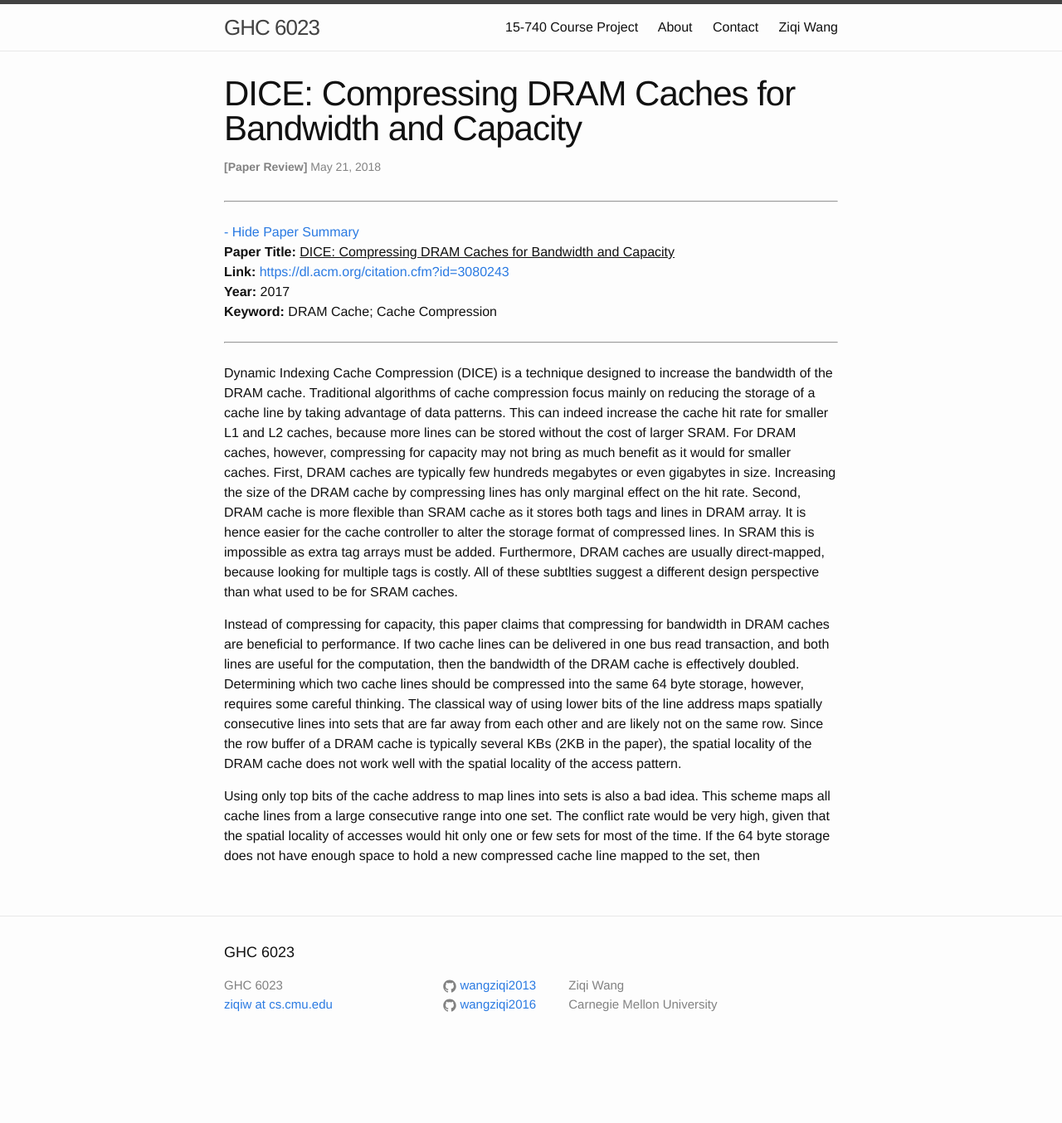
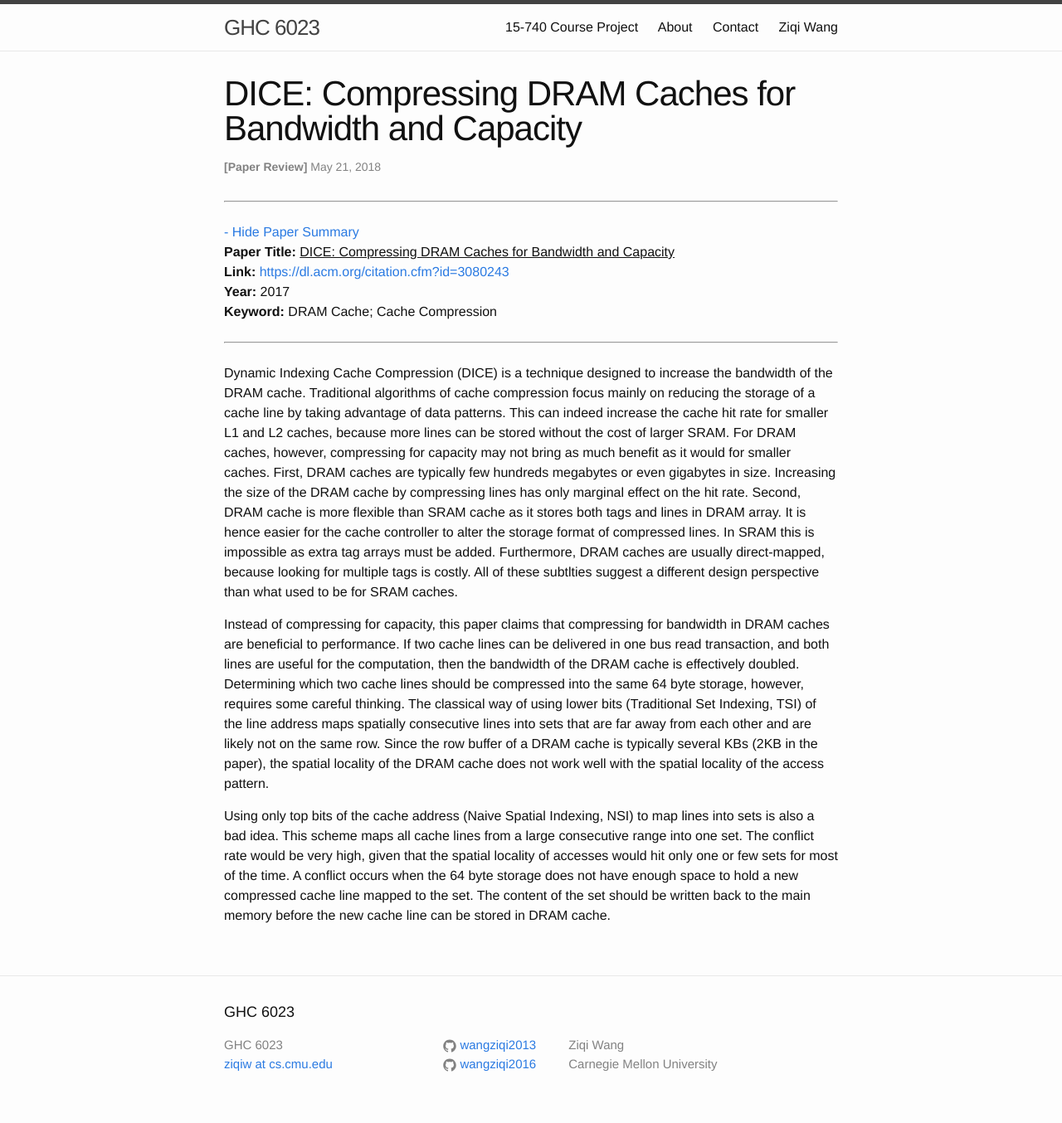
Before and after one commit to wangziqi2013/wangziqi2013.github.io, a Jekyll site: the page built from _posts/2018-05-20-dice.markdown, in a window 1280 px wide. Shown: the whole page at 83% size. Built offline with Jekyll 4.4.1, drawn with Linux system fonts in a browser that asks for light colours; before the commit the page ends 1282 px from its top, so only the background shows below that.

Commit message:
Small change

```diff
--- a/_posts/2018-05-20-dice.markdown
+++ b/_posts/2018-05-20-dice.markdown
@@ -29,11 +29,12 @@ Instead of compressing for capacity, this paper claims that compressing for band
 beneficial to performance. If two cache lines can be delivered in one bus read transaction, and both lines are useful
 for the computation, then the bandwidth of the DRAM cache is effectively doubled. Determining which two cache
 lines should be compressed into the same 64 byte storage, however, requires some careful thinking. The classical way of
-using lower bits of the line address maps spatially consecutive lines into sets that are far away from each other
-and are likely not on the same row. Since the row buffer of a DRAM cache is typically several KBs (2KB in the paper),
-the spatial locality of the DRAM cache does not work well with the spatial locality of the access pattern.
+using lower bits (Traditional Set Indexing, TSI) of the line address maps spatially consecutive lines into sets that are
+far away from each other and are likely not on the same row. Since the row buffer of a DRAM cache is typically several KBs
+(2KB in the paper), the spatial locality of the DRAM cache does not work well with the spatial locality of the access pattern.
 
-Using only top bits of the cache address to map lines into sets is also a bad idea. This scheme maps all cache lines
-from a large consecutive range into one set. The conflict rate would be very high, given that the spatial locality of
-accesses would hit only one or few sets for most of the time. If the 64 byte storage does not have enough space to hold
-a new compressed cache line mapped to the set, then
+Using only top bits of the cache address (Naive Spatial Indexing, NSI) to map lines into sets is also a bad idea. This scheme
+maps all cache lines from a large consecutive range into one set. The conflict rate would be very high, given that the spatial
+locality of accesses would hit only one or few sets for most of the time. A conflict occurs when the 64 byte storage does not have
+enough space to hold a new compressed cache line mapped to the set. The content of the set should be written back to the
+main memory before the new cache line can be stored in DRAM cache.
```
